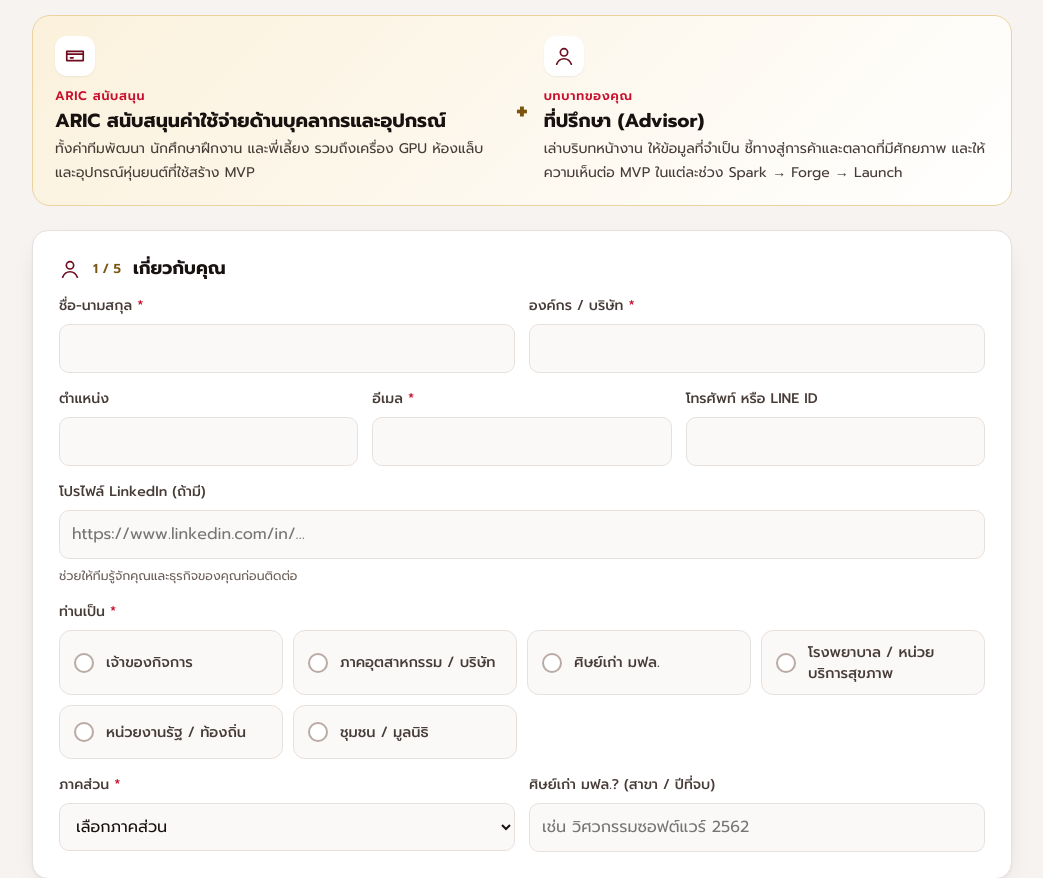
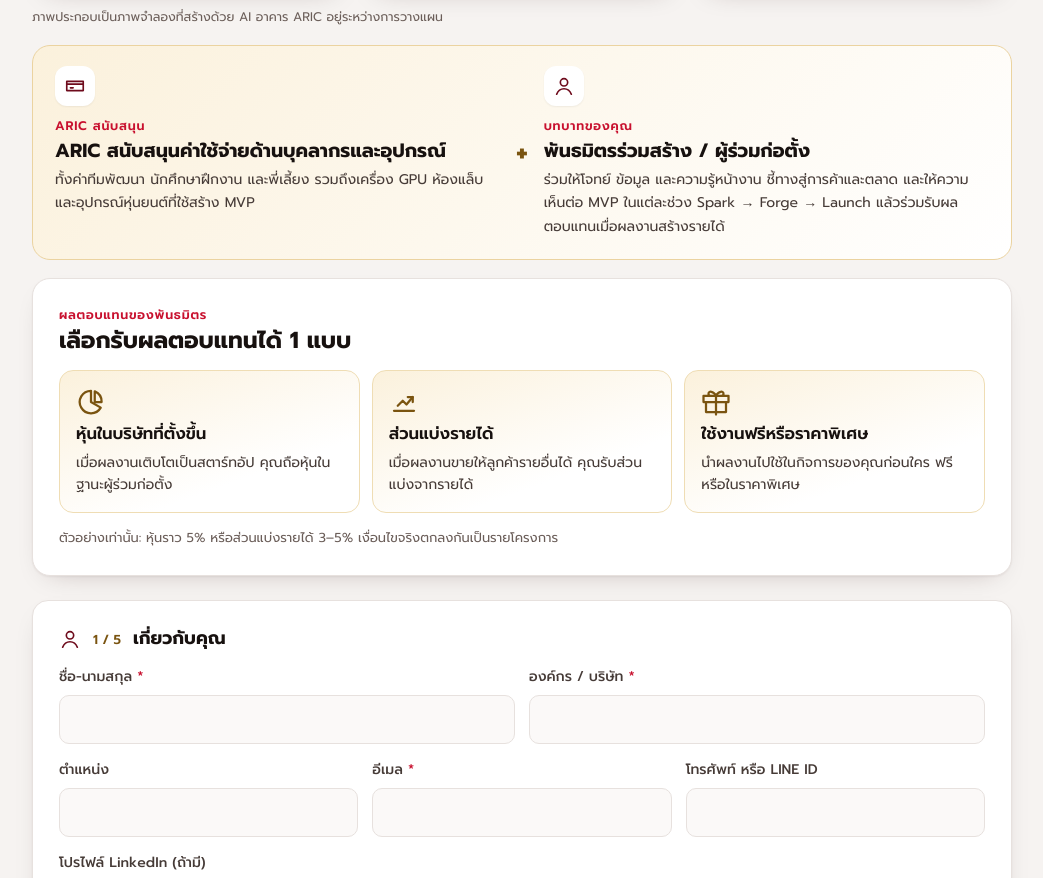
Before and after one commit to cnacha-mfu/aric, a plain HTML site: page challenge/index.html in a window 1280 px wide. Shown: the part 1158-2036 px from the top of the page, without its empty margins (118-1161 px from the left). Drawn offline with Linux system fonts and the light colour scheme; animation ran at ten frames a second; a web font is replaced by a local one.

Commit message:
Partners as co-creation partners / co-founders who share the returns
- challenge/index.html: role renamed to พันธมิตรร่วมสร้าง / ผู้ร่วมก่อตั้ง; new "ผลตอบแทนของพันธมิตร"
  block above the form (shares, revenue share, or free/discounted use; example figures,
  terms agreed per project); advisor wording replaced throughout
- index.html: challenge section names the partner role and the three kinds of return

Co-Authored-By: Claude Opus 5.5 <noreply@anthropic.com>

```diff
--- a/challenge/index.html
+++ b/challenge/index.html
@@ -4,9 +4,9 @@
 <meta charset="utf-8">
 <meta name="viewport" content="width=device-width, initial-scale=1, viewport-fit=cover">
 <title>ส่งโจทย์ให้ ARIC — Spark Hackathon 2027</title>
-<meta name="description" content="ส่งโจทย์ปัญหาจริงจากงานของคุณให้ ARIC มหาวิทยาลัยแม่ฟ้าหลวง ARIC สนับสนุนค่าใช้จ่ายด้านบุคลากรและอุปกรณ์ หาคนทำงาน สร้าง MVP และพาออกสู่ตลาด ส่วนคุณเป็นที่ปรึกษาให้ทีม">
+<meta name="description" content="ส่งโจทย์ปัญหาจริงจากงานของคุณให้ ARIC มหาวิทยาลัยแม่ฟ้าหลวง ARIC สนับสนุนค่าใช้จ่ายด้านบุคลากรและอุปกรณ์ หาคนทำงาน สร้าง MVP และพาออกสู่ตลาด ส่วนคุณเป็นพันธมิตรร่วมสร้างและร่วมรับผลตอบแทน">
 <meta property="og:title" content="ส่งโจทย์ให้ ARIC — ปัญหาของคุณ คือโจทย์ของเรา">
-<meta property="og:description" content="หาคนทำงาน → สร้าง MVP → ออกสู่ตลาด · ARIC สนับสนุนค่าใช้จ่ายด้านบุคลากรและอุปกรณ์ คุณเป็นที่ปรึกษาให้ทีม">
+<meta property="og:description" content="หาคนทำงาน → สร้าง MVP → ออกสู่ตลาด · ARIC สนับสนุนค่าใช้จ่ายด้านบุคลากรและอุปกรณ์ · คุณเป็นพันธมิตรร่วมสร้างและร่วมรับผลตอบแทน">
 <meta property="og:image" content="https://aric.mfu.ac.th/assets/og.jpg">
 <meta property="og:type" content="website">
 <meta name="theme-color" content="#6E0B1C">
@@ -129,6 +129,17 @@ footer .wrap{padding:22px 0;display:flex;flex-wrap:wrap;gap:8px 18px;justify-con
 .dico{display:inline-grid;place-items:center;width:40px;height:40px;border-radius:12px;background:#fff;box-shadow:0 1px 2px rgba(0,0,0,.06);margin-bottom:6px}
 .dico .si{width:22px;height:22px}
 @media (max-width:860px){.hero-grid{grid-template-columns:1fr}}
+.returns{background:var(--paper);border:1px solid var(--rule);border-radius:18px;padding:clamp(18px,3vw,26px);display:flex;flex-direction:column;gap:14px;box-shadow:var(--shadow)}
+.ret-h{display:flex;flex-direction:column;gap:2px}
+.ret-h span{font:600 12.5px var(--font);letter-spacing:.06em;color:var(--red)}
+.ret-h b{font:700 clamp(1.15rem,2.2vw,1.45rem)/1.3 var(--font)}
+.ret-grid{display:grid;grid-template-columns:repeat(3,minmax(0,1fr));gap:12px}
+.ret{display:flex;flex-direction:column;gap:6px;padding:16px;border-radius:14px;background:linear-gradient(160deg,#FBF1DC,#fff 70%);border:1px solid #EFDDB4}
+.ret .si{width:30px;height:30px;stroke:var(--gold-ink);align-self:flex-start}
+.ret b{font:600 16.5px/1.35 var(--font)}
+.ret p{font-size:14px;color:var(--ink2);line-height:1.6}
+.ret-note{font-size:13px;color:var(--mute)}
+@media (max-width:760px){.ret-grid{grid-template-columns:1fr}}
 @media (max-width:760px){.gets{grid-template-columns:1fr}.deal{grid-template-columns:1fr}.deal .plus{display:none}.brand span{display:none}}
 @media (prefers-reduced-motion:reduce){*{transition:none!important}}
 </style>
@@ -147,7 +158,7 @@ footer .wrap{padding:22px 0;display:flex;flex-wrap:wrap;gap:8px 18px;justify-con
     <div>
     <p class="kicker">ARIC · SPARK HACKATHON 2027</p>
     <h1 data-en="Your problem is our <em>next challenge</em>">ปัญหาของคุณ <em>คือโจทย์ของเรา</em></h1>
-    <p data-en="Share a real problem from your work and co-create the solution with ARIC: ARIC finds the people, builds the MVP and takes it to market, while you serve as the team’s advisor. It takes about 5 minutes.">ส่งโจทย์จริงจากงานของคุณ แล้วร่วมสร้างทางแก้กับ ARIC: ARIC จัดหาคน สร้าง MVP และพาออกสู่ตลาด ส่วนคุณร่วมเป็นที่ปรึกษา (Advisor) ให้ทีม ใช้เวลากรอกประมาณ 5 นาที</p>
+    <p data-en="Share a real problem from your work and co-create the solution with ARIC: ARIC finds the people, builds the MVP and takes it to market. You join as a co-creation partner and co-founder, and share the returns. It takes about 5 minutes.">ส่งโจทย์จริงจากงานของคุณ แล้วร่วมสร้างทางแก้กับ ARIC: ARIC จัดหาคน สร้าง MVP และพาออกสู่ตลาด ส่วนคุณร่วมเป็นพันธมิตรร่วมสร้างและผู้ร่วมก่อตั้ง พร้อมร่วมรับผลตอบแทน ใช้เวลากรอกประมาณ 5 นาที</p>
     <a class="go" href="#form"><span data-en="Share a problem">ส่งโจทย์</span> ↓</a>
     </div>
     <figure class="hero-pic"><img src="../assets/img/ch_hero.jpg" alt="ภาพจำลองพื้นที่จัดแสดงผลงานและเวที Pitch ของศูนย์ ARIC" width="1100" height="452"><figcaption data-en="Concept image of the ARIC showcase floor (AI-generated)">ภาพจำลองชั้นจัดแสดงผลงานของ ARIC (สร้างด้วย AI)</figcaption></figure>
@@ -168,8 +179,18 @@ footer .wrap{padding:22px 0;display:flex;flex-wrap:wrap;gap:8px 18px;justify-con
   <div class="deal">
     <div><span class="dico"><svg class="si" viewBox="0 0 24 24" aria-hidden="true"><path d="M3 7h18v10H3zM3 10h18M7 14h3"/></svg></span><span data-en="ARIC PROVIDES">ARIC สนับสนุน</span><b data-en="ARIC covers the people and equipment costs">ARIC สนับสนุนค่าใช้จ่ายด้านบุคลากรและอุปกรณ์</b><p data-en="The development team, interns and mentors, plus the GPU servers, labs and robotics equipment used to build the MVP.">ทั้งค่าทีมพัฒนา นักศึกษาฝึกงาน และพี่เลี้ยง รวมถึงเครื่อง GPU ห้องแล็บ และอุปกรณ์หุ่นยนต์ที่ใช้สร้าง MVP</p></div>
     <div class="plus" aria-hidden="true">+</div>
-    <div><span class="dico"><svg class="si" viewBox="0 0 24 24" aria-hidden="true"><circle cx="12" cy="8" r="4"/><path d="M4 21c1.5-4 4.5-6 8-6s6.5 2 8 6"/></svg></span><span data-en="YOUR ROLE">บทบาทของคุณ</span><b data-en="Advisor">ที่ปรึกษา (Advisor)</b><p data-en="Explain the real-world context, share the data needed, point the way to commercialisation and the potential market, and give feedback on the MVP at each stage: Spark → Forge → Launch.">เล่าบริบทหน้างาน ให้ข้อมูลที่จำเป็น ชี้ทางสู่การค้าและตลาดที่มีศักยภาพ และให้ความเห็นต่อ MVP ในแต่ละช่วง Spark → Forge → Launch</p></div>
+    <div><span class="dico"><svg class="si" viewBox="0 0 24 24" aria-hidden="true"><circle cx="12" cy="8" r="4"/><path d="M4 21c1.5-4 4.5-6 8-6s6.5 2 8 6"/></svg></span><span data-en="YOUR ROLE">บทบาทของคุณ</span><b data-en="Co-creation partner / co-founder">พันธมิตรร่วมสร้าง / ผู้ร่วมก่อตั้ง</b><p data-en="Bring the problem, the data and your knowledge of the real work, point the way to commercialisation and the market, and give feedback on the MVP at each stage (Spark → Forge → Launch). In return, you share in what it earns.">ร่วมให้โจทย์ ข้อมูล และความรู้หน้างาน ชี้ทางสู่การค้าและตลาด และให้ความเห็นต่อ MVP ในแต่ละช่วง Spark → Forge → Launch แล้วร่วมรับผลตอบแทนเมื่อผลงานสร้างรายได้</p></div>
   </div>
+
+  <section class="returns" aria-labelledby="retTitle">
+    <div class="ret-h"><span data-en="WHAT YOU EARN AS A PARTNER">ผลตอบแทนของพันธมิตร</span><b id="retTitle" data-en="Choose one way to share in the result">เลือกรับผลตอบแทนได้ 1 แบบ</b></div>
+    <div class="ret-grid">
+      <div class="ret"><svg class="si" viewBox="0 0 24 24" aria-hidden="true"><path d="M12 3v9l7.8 4.5A9 9 0 1 1 12 3z"/><path d="M15 3.5A9 9 0 0 1 20.5 12H15z"/></svg><b data-en="Shares in the new company">หุ้นในบริษัทที่ตั้งขึ้น</b><p data-en="When the solution becomes a startup, you hold shares as a co-founder.">เมื่อผลงานเติบโตเป็นสตาร์ทอัป คุณถือหุ้นในฐานะผู้ร่วมก่อตั้ง</p></div>
+      <div class="ret"><svg class="si" viewBox="0 0 24 24" aria-hidden="true"><path d="M4 19h16M7 15l4-4 3 3 5-6"/><path d="M15 8h4v4"/></svg><b data-en="A share of revenue">ส่วนแบ่งรายได้</b><p data-en="When the product sells to other customers, you receive part of the revenue.">เมื่อผลงานขายให้ลูกค้ารายอื่นได้ คุณรับส่วนแบ่งจากรายได้</p></div>
+      <div class="ret"><svg class="si" viewBox="0 0 24 24" aria-hidden="true"><path d="M20 12v8H4v-8M2 7h20v5H2zM12 22V7M12 7c-2-4-6-4-6-1.5S10 7 12 7zM12 7c2-4 6-4 6-1.5S14 7 12 7z"/></svg><b data-en="Free or discounted use">ใช้งานฟรีหรือราคาพิเศษ</b><p data-en="Use the solution in your own business first, free or at a special price.">นำผลงานไปใช้ในกิจการของคุณก่อนใคร ฟรีหรือในราคาพิเศษ</p></div>
+    </div>
+    <p class="ret-note" data-en="Example only: shares of around 5%, or a 3–5% revenue share. The actual terms are agreed project by project.">ตัวอย่างเท่านั้น: หุ้นราว 5% หรือส่วนแบ่งรายได้ 3–5% เงื่อนไขจริงตกลงกันเป็นรายโครงการ</p>
+  </section>
 
   <form id="form" novalidate>
     <section class="step">
@@ -209,7 +230,7 @@ footer .wrap{padding:22px 0;display:flex;flex-wrap:wrap;gap:8px 18px;justify-con
 
     <section class="step">
       <h2><svg class="si" viewBox="0 0 24 24" aria-hidden="true"><path d="M3 20h18M6 16v-5M11 16V8M16 16v-3M20 6l-5 5-3-3-5 5"/></svg><span>3 / 5</span><b data-en="Route to market">ทางสู่การค้าและตลาด</b></h2>
-      <p class="intro" data-en="As the advisor, you know this market best. This helps the team build an MVP that can actually sell.">ในฐานะที่ปรึกษา คุณรู้จักตลาดนี้ดีที่สุด ข้อมูลนี้ช่วยให้ทีมสร้าง MVP ที่ขายได้จริง</p>
+      <p class="intro" data-en="As a co-creation partner, you know this market best. This helps the team build an MVP that can actually sell.">ในฐานะพันธมิตรร่วมสร้าง คุณรู้จักตลาดนี้ดีที่สุด ข้อมูลนี้ช่วยให้ทีมสร้าง MVP ที่ขายได้จริง</p>
       <div class="row">
         <div class="f"><label for="market"><span data-en="Who would buy or use this solution?">ใครคือลูกค้าที่จะซื้อหรือใช้ทางแก้นี้</span> <em>*</em></label><input id="market" name="market" required maxlength="1000"></div>
         <div class="f"><label for="msize" data-en="Rough market size">ขนาดตลาดโดยประมาณ</label><input id="msize" name="msize" maxlength="500" data-ph="เช่น มีองค์กรที่เจอปัญหาเดียวกันราว 200 แห่ง" data-ph-en="e.g. about 200 organisations face the same problem"></div>
@@ -222,8 +243,8 @@ footer .wrap{padding:22px 0;display:flex;flex-wrap:wrap;gap:8px 18px;justify-con
     </section>
 
     <section class="step">
-      <h2><svg class="si" viewBox="0 0 24 24" aria-hidden="true"><path d="M3 12l4-4 5 3 5-3 4 4-9 8z"/><path d="M7 8l5 3 5-3"/></svg><span>4 / 5</span><b data-en="Besides advising, how else would you like to help?">นอกจากบทบาทที่ปรึกษา ท่านยินดีช่วยด้านใดเพิ่มเติม</b></h2>
-      <p class="intro" data-en="Every problem owner advises their team. Anything below is optional.">เจ้าของโจทย์ทุกรายเป็นที่ปรึกษาให้ทีมโดยอัตโนมัติ เลือกเพิ่มได้ตามสะดวก (ไม่บังคับ)</p>
+      <h2><svg class="si" viewBox="0 0 24 24" aria-hidden="true"><path d="M3 12l4-4 5 3 5-3 4 4-9 8z"/><path d="M7 8l5 3 5-3"/></svg><span>4 / 5</span><b data-en="Besides being a co-creation partner, how else would you like to help?">นอกจากบทบาทพันธมิตรร่วมสร้าง ท่านยินดีช่วยด้านใดเพิ่มเติม</b></h2>
+      <p class="intro" data-en="Every problem owner is automatically the team’s co-creation partner. Anything below is optional.">เจ้าของโจทย์ทุกรายเป็นพันธมิตรร่วมสร้างของทีมโดยอัตโนมัติ เลือกเพิ่มได้ตามสะดวก (ไม่บังคับ)</p>
       <div class="opts" id="involve"></div>
     </section>
 
```
Also changed, not shown: index.html (+2 -2 lines).
